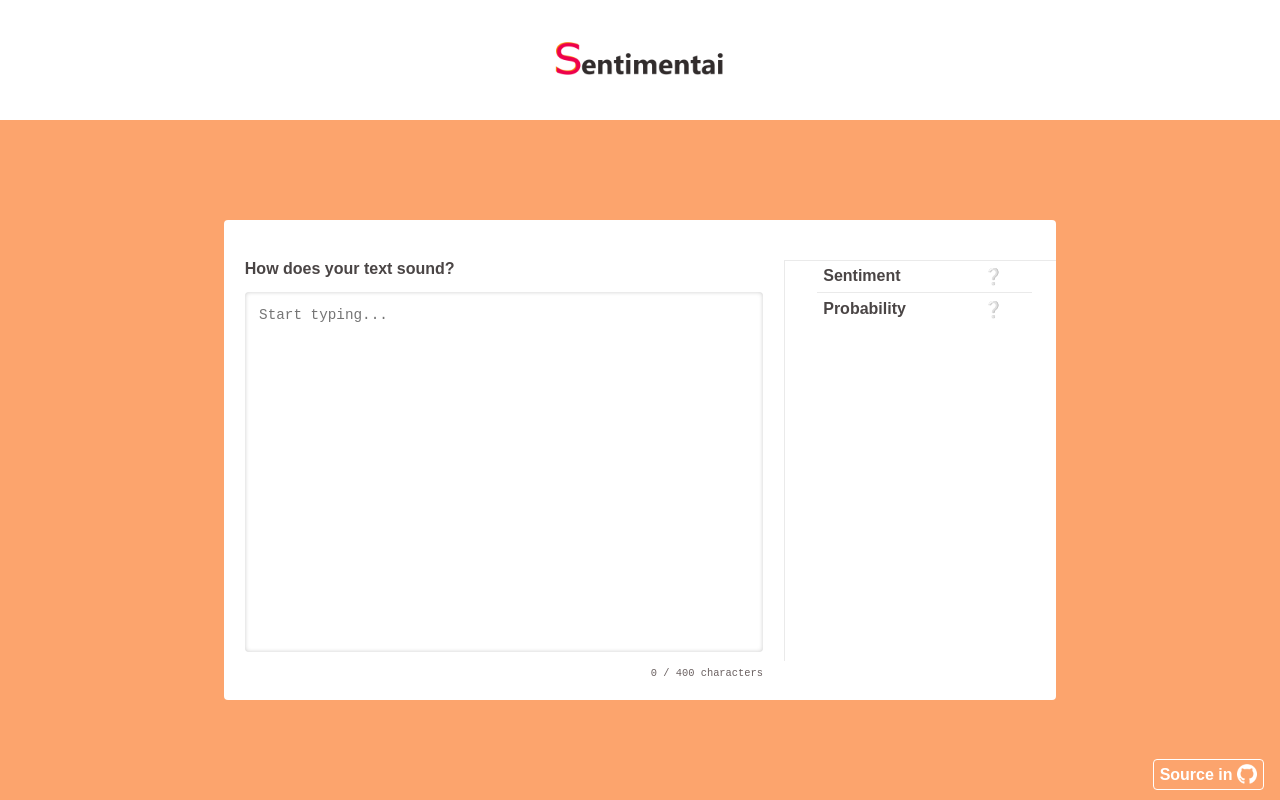
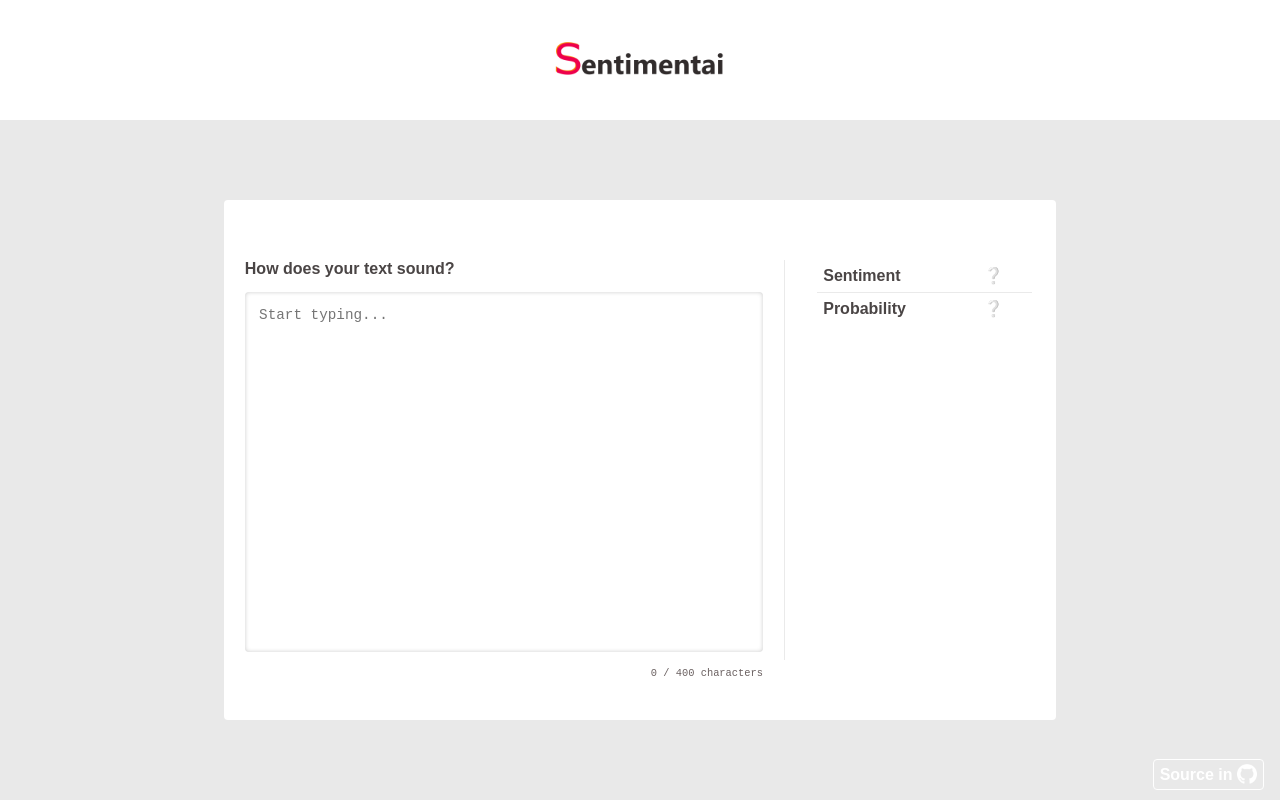
Before and after one commit to villevt/Sental, a React (Create React App) app in the folder frontend/: page / in a window 1280 px wide. Built offline with nearby package versions, Linux system fonts and the light colour scheme; the HTML template or start-up script is replaced by a standard one.

Commit message:
Updated frontend design

```diff
--- a/frontend/src/App.css
+++ b/frontend/src/App.css
@@ -22,9 +22,8 @@ main {
   flex-direction: column;
   align-items: center;
   justify-content: space-around;
-  border-radius: 4px;
-  min-height: 85vh;
-  min-width: 95vw;
+  min-height: 90vh;
+  min-width: 100vw;
 
   position: absolute;
   top: calc(50% + 10vh);
@@ -37,7 +36,7 @@ main {
   -webkit-font-smoothing: antialiased;
   -moz-osx-font-smoothing: grayscale;
   text-align: left;
-  height: 50vh;
+  min-height: 25vh;
   width: 90%;
   margin: 2.5%;
 }
@@ -133,8 +132,9 @@ footer > a > img {
 
   main {
     flex-direction: row;
-    min-height: 60vh;
+    min-height: 65vh;
     min-width: 65vw;
+    border-radius: 4px;
 
     top: calc(50% + 15vh);
     left: 50%;
@@ -142,12 +142,14 @@ footer > a > img {
   }
 
   #text-input-col {
+    min-height: none;
     height: 50vh;
     width: calc(70% - 5%);
     margin: 2.5%;
   }
 
   #results {
+    border-top: none;
     border-left: 1px solid rgb(234, 234, 234);
     padding-left: 2em;
     width: 30%;
--- a/frontend/src/index.css
+++ b/frontend/src/index.css
@@ -1,8 +1,13 @@
 body {
-  background-color: #fca46d;
   margin: 0;
   font-family: "Nirmala UI", sans-serif;
   -webkit-font-smoothing: antialiased;
   -moz-osx-font-smoothing: grayscale;
   color: #4a4545;
 }
+
+@media (min-width:961px)  {
+  body {
+    background-color: #e9e9e9;
+  }
+}
```
